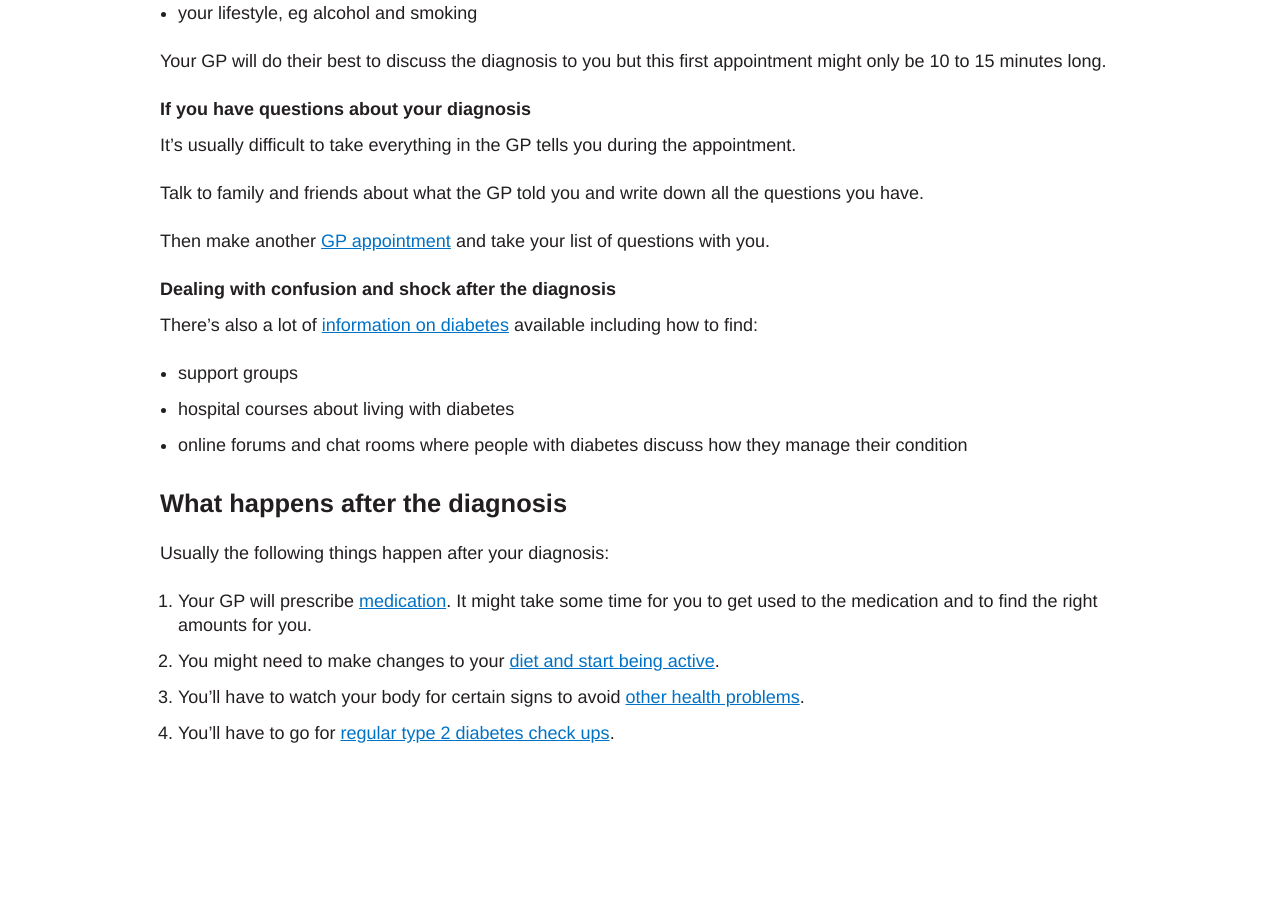
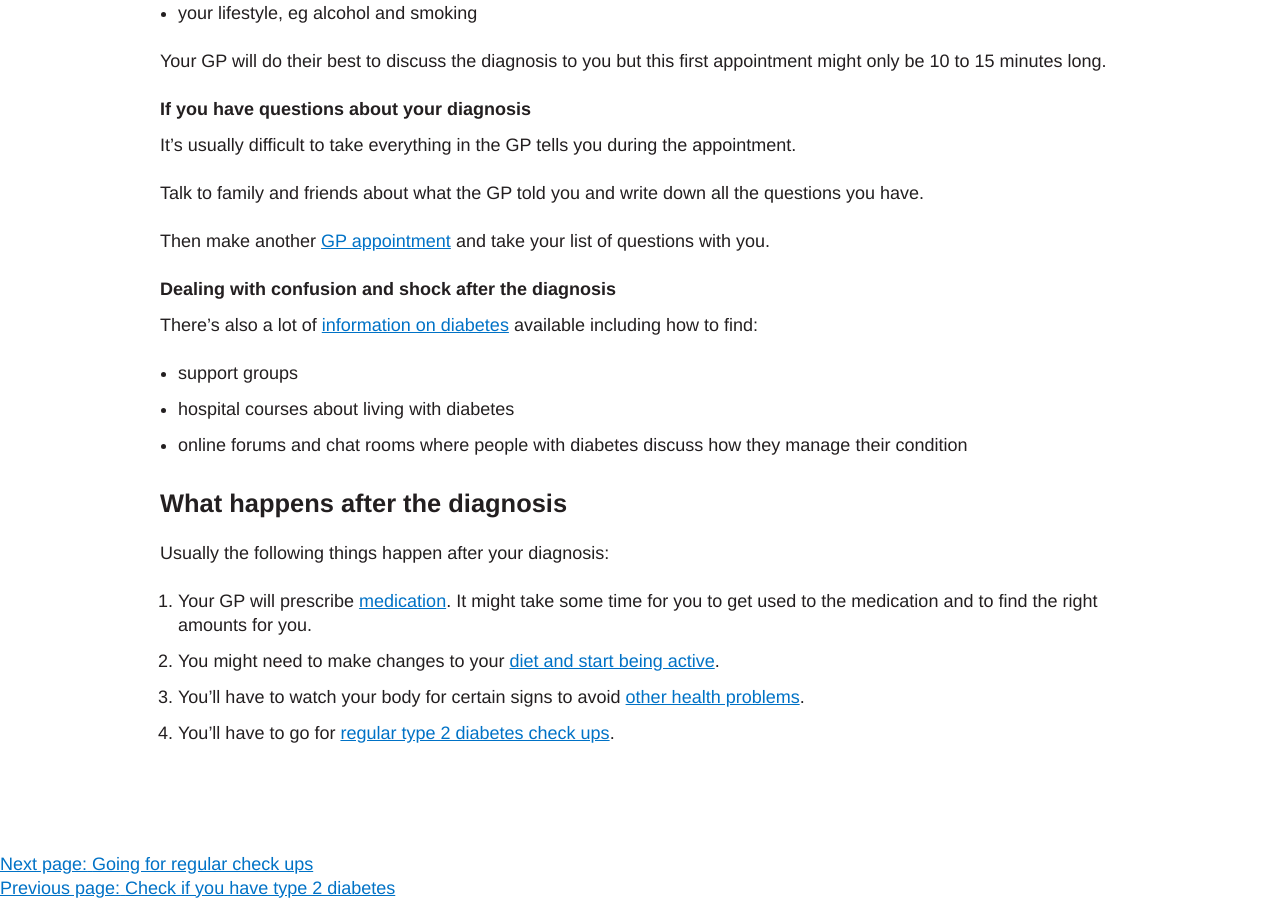
Before and after one commit to nhsuk/alphahealth, a Jekyll site: the page built from type-2-diabetes/getting-diagnosed.md, in a window 1280 px wide and 900 px high, scrolled down 1247 px. Built offline with Jekyll 4.4.1, drawn with Linux system fonts in a browser that asks for light colours; before the commit the page ends 2099 px from its top, so only the background shows below that.

Commit message:
Add pagination markup
The way this is calculated is pretty gross. We might be better off
pulling this into a Jenkins plugin instead of doing all this work in the
layout.

```diff
--- a/_layouts/default.html
+++ b/_layouts/default.html
@@ -33,6 +33,7 @@
     {% for p in condition_pages %}
       <li>
         {% if p.url == page.url %}
+          {% assign this_page_index = forloop.index0 %}
           {{ p.title }}
         {% else %}
           <a href="{{ p.url }}">{{ p.title }}</a>
@@ -46,5 +47,33 @@
   {{ content }}
 </main>
 
+<nav class="pagination">
+  {% assign next_page_index = this_page_index | plus: 1 %}
+  {% assign next_page = condition_pages[next_page_index] %}
+
+  {% if this_page_index > 0 %}
+    {% assign prev_page_index = this_page_index | minus: 1 %}
+    {% assign prev_page = condition_pages[prev_page_index] %}
+  {% endif %}
+
+  {% if next_page %}
+    <div class="next-page">
+      <a href="{{ next_page.url }}">
+        <span class="prefix">Next page:</span>
+        <span class="title">{{ next_page.title }}</span>
+      </a>
+    </div>
+  {% endif %}
+
+  {% if prev_page %}
+    <div class="previous-page">
+      <a href="{{ prev_page.url }}">
+        <span class="prefix">Previous page:</span>
+        <span class="title">{{ prev_page.title }}</span>
+      </a>
+    </div>
+  {% endif %}
+</nav>
+
 </body>
 </html>
```
